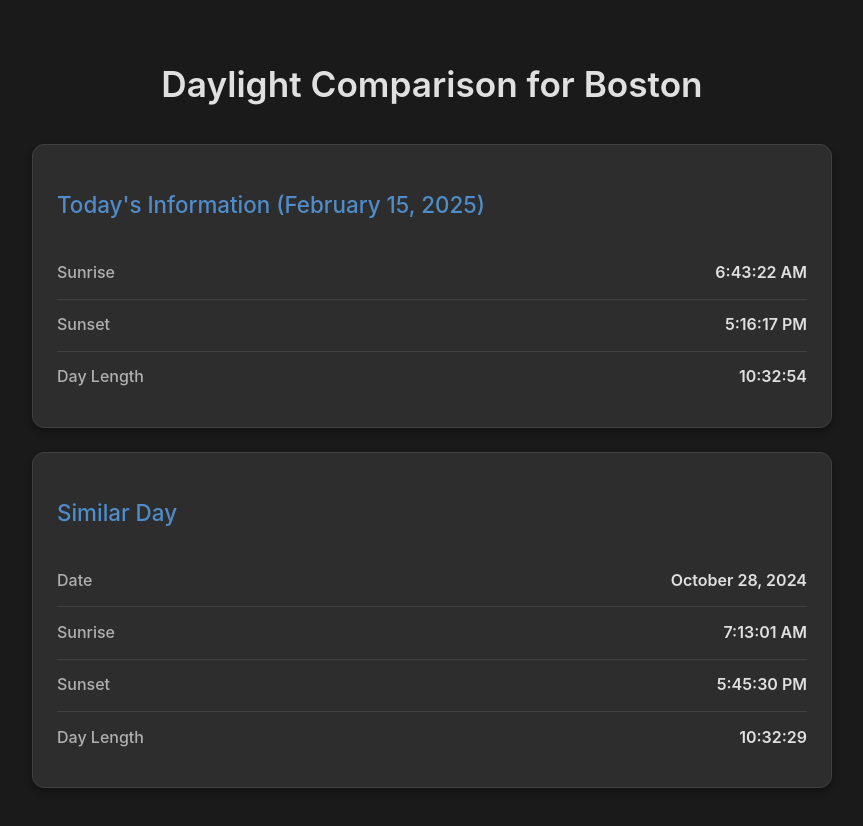
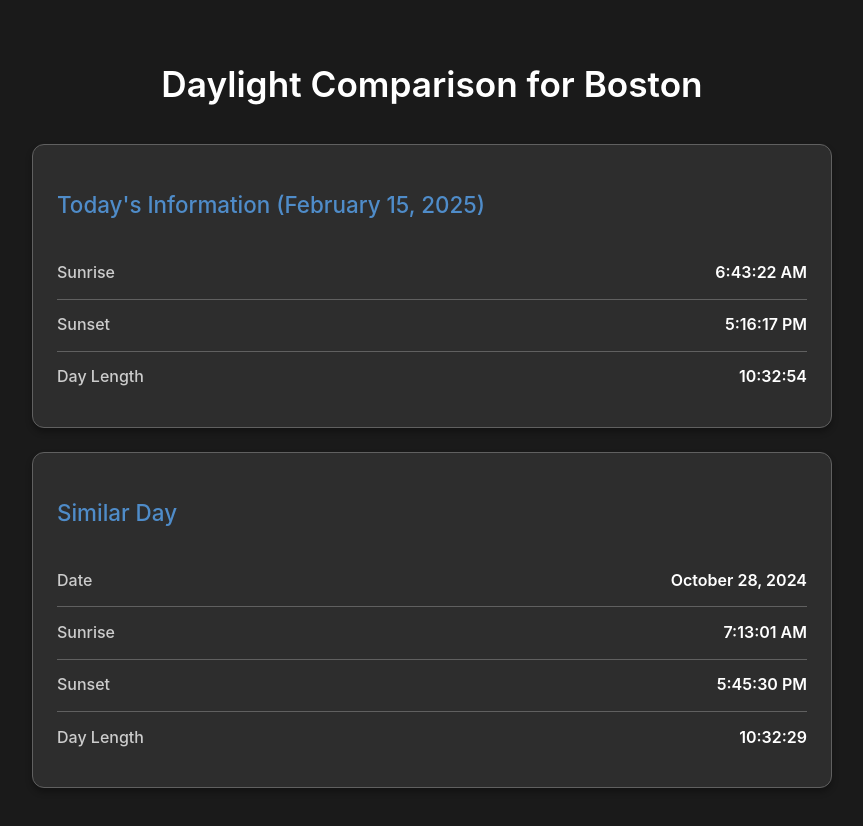
Before and after one commit to cannyp3/dayLengthBoston, a plain HTML site: page index.html in a window 1280 px wide. Shown: the whole page, without its empty margins (208-1071 px from the left). Drawn offline with Linux system fonts and the light colour scheme.

Commit message:
Update styles for improved contrast and readability

```diff
--- a/styles.css
+++ b/styles.css
@@ -1,11 +1,11 @@
 :root {
-    --bg-primary: #1a1a1a;
-    --bg-secondary: #2d2d2d;
-    --text-primary: #e0e0e0;
-    --text-secondary: #b0b0b0;
-    --accent: #4f8cc9;
-    --border: #404040;
-    --card-shadow: 0 4px 6px rgba(0, 0, 0, 0.3);
+    --bg-primary: #1a1a1a; /* Keep the background dark */
+    --bg-secondary: #2d2d2d; /* Keep the secondary background dark */
+    --text-primary: #ffffff; /* Change to white for maximum contrast */
+    --text-secondary: #cccccc; /* Lighten the secondary text color */
+    --accent: #4f8cc9; /* Keep the accent color */
+    --border: #606060; /* Lighten the border color for better contrast */
+    --card-shadow: 0 4px 6px rgba(0, 0, 0, 0.3); /* Keep the shadow */
 }
 
 body {
```
